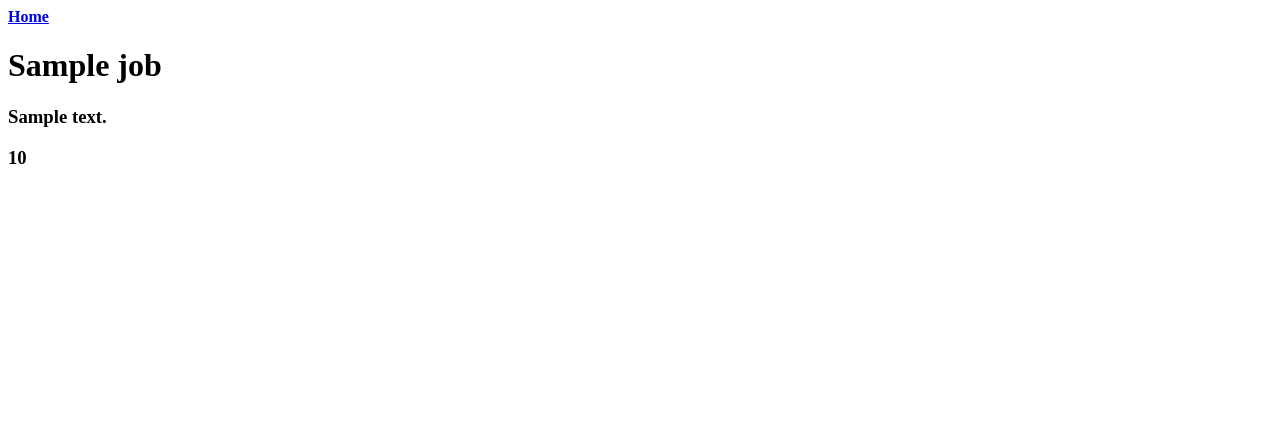
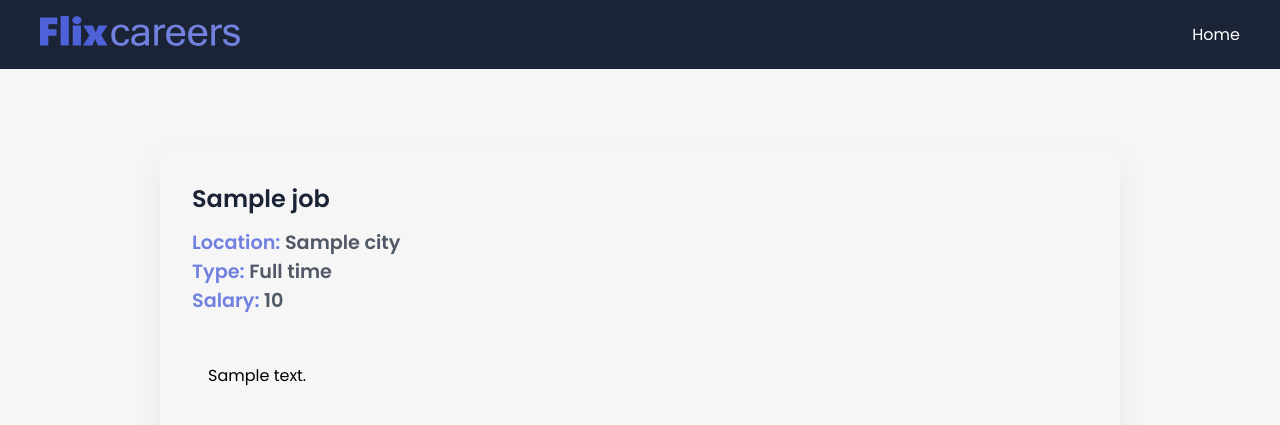
Before and after one commit to akashdhingra/jobapp, a Django app: template app/templates/app/job_detail.html in a window 1280 px wide. Shown: the top 425 px of the page. Run offline with Django 4.2, Linux system fonts and the light colour scheme; the template is opened without the code that fills it: most values are stand-ins (such as "Sample title", 1, 10 or a date in 2020); parts of the project's set-up code (start-up, migrations or seed data) failed here and were passed over.

Commit message:
Updated job details page

```diff
--- /dev/null
+++ b/app/static/app/app.js
@@ -0,0 +1,4 @@
+let links = document.querySelector('.links')
+function menu(){
+  links.classList.toggle('active')
+}
--- /dev/null
+++ b/app/static/app/style.css
@@ -0,0 +1,382 @@
+@import url("https://fonts.googleapis.com/css2?family=Poppins:ital,wght@0,100;0,200;0,300;0,400;0,500;0,600;0,700;0,800;0,900;1,100;1,200;1,300;1,400;1,500;1,600;1,700;1,800;1,900&display=swap");
+* {
+  margin: 0;
+  padding: 0;
+  box-sizing: border-box;
+  font-family: "Poppins", sans-serif;
+}
+:root {
+  --blue: #4d62d8;
+  --lblue: #7281e0;
+  --card: #fdfdfd;
+  --shadow: #64646f17 0px 12px 29px 0px;
+  --nav: #1b2436;
+}
+body {
+  background: #f5f6f5;
+}
+button {
+  border: none;
+  outline: none;
+  cursor: pointer;
+  border-radius: 3px;
+}
+nav {
+  background: var(--nav);
+  padding: 1em 0;
+}
+a {
+  text-decoration: none;
+  color: white;
+}
+.container {
+  max-width: 1200px;
+  margin: auto;
+}
+nav .container {
+  display: flex;
+  align-items: center;
+  justify-content: space-between;
+  color: white;
+}
+.logo h1 {
+  color: white;
+}
+.logo {
+  width: 200px;
+}
+img {
+  width: 100%;
+}
+.links {
+  display: flex;
+  align-items: center;
+  justify-content: center;
+}
+.links a {
+  color: white;
+  margin-left: 30px;
+  font-size: 1rem;
+  font-weight: 400;
+}
+.links .auth {
+  margin-left: 30px;
+  height: 45px;
+  padding: 0 20px;
+  font-size: 1rem;
+  font-weight: 500;
+  background: var(--blue);
+  color: white;
+  box-shadow: var(--shadow);
+}
+/* typo */
+.typo {
+  margin-top: 5em;
+}
+.title {
+  font-size: 2.3rem;
+  font-weight: 600;
+}
+.des {
+  font-size: 1rem;
+}
+
+/* post card */
+
+.post {
+  background: var(--card);
+  border-radius: 8px;
+  padding: 2em;
+  box-shadow: var(--shadow);
+  margin-top: 3em;
+  display: grid;
+  align-items: center;
+  grid-template-columns: 8fr 2fr;
+  border-bottom: 3px solid var(--lblue);
+}
+.menu {
+  display: none !important;
+}
+.buttons {
+  display: grid;
+  grid-template-columns: repeat(1, 1fr);
+  gap: 20px;
+}
+
+.post:last-child {
+  margin-bottom: 5em;
+}
+.item {
+  display: flex;
+  align-items: center;
+  margin-left: 30px;
+}
+.item:first-child {
+  margin-left: 0;
+}
+.job-des {
+  display: flex;
+  align-items: center;
+}
+
+.item span {
+  margin-right: 10px;
+  font-size: 20px !important;
+  color: gray;
+}
+.item p {
+  font-size: 1rem;
+  font-weight: 600;
+  color: gray;
+}
+.apply {
+  background: var(--blue);
+  height: 45px;
+  padding: 0 40px;
+  color: white;
+  font-size: 1rem;
+  font-weight: 500;
+}
+.view {
+  border: 1px solid var(--blue);
+  background: transparent;
+  color: var(--blue);
+}
+.job-title {
+  font-size: 1.2rem;
+  font-weight: 600;
+  margin-bottom: 10px;
+  color: var(--blue);
+}
+
+
+.r2 {
+  display: grid;
+  grid-template-columns: 1fr 1fr;
+  gap: 20px;
+}
+.view-post {
+  width: 80%;
+  border-radius: 10px;
+  box-shadow: var(--shadow);
+  margin: 5em auto;
+  padding: 2em;
+}
+.desc {
+  max-height: 300px;
+  overflow-y: scroll;
+  margin: 2em 0;
+  padding: 1em;
+}
+.desc::-webkit-scrollbar {
+  width: 3px;
+  background: #80808017;
+}
+.desc::-webkit-scrollbar-thumb {
+  background: #4d62d8;
+}
+.jobtitle {
+  font-size: 1.5rem;
+  color: var(--nav);
+  font-weight: 600;
+  margin-bottom: 0.5em;
+}
+.it {
+  font-size: 1.2rem;
+  font-weight: 600;
+  color: var(--lblue);
+}
+.it span {
+  color: #1b2436c0;
+}
+@media (max-width: 991px) {
+  .container {
+    padding: 0 10px;
+  }
+  .post {
+    grid-template-columns: 1fr;
+    padding: 1em;
+  }
+  .job-des {
+    flex-direction: column;
+    align-items: flex-start;
+  }
+  .item {
+    margin-left: 0;
+  }
+  .apply {
+    margin-top: 1em;
+  }
+  .search {
+    height: 45px;
+  }
+  .links {
+    height: 90vh;
+    width: 100%;
+    position: fixed;
+    top: 10vh;
+    left: 0;
+    background: #000000d7;
+    flex-direction: column;
+    justify-content: space-around;
+    backdrop-filter: blur(15px);
+    transform: translateX(100%);
+    transition: 0.3s;
+  }
+  .active {
+    transform: translateX(0%);
+    transition: 0.3s;
+  }
+  .links a {
+    margin-left: 0;
+  }
+  .auth {
+    margin-left: 0 !important;
+  }
+  nav {
+    position: fixed;
+    top: 0;
+    width: 100%;
+    height: 10vh;
+  }
+  nav .container {
+    height: 100%;
+  }
+  .menu {
+    font-size: 35px !important;
+    display: block !important;
+  }
+  .logo {
+    width: 150px;
+  }
+  .buttons {
+    grid-template-columns: 1fr;
+    gap: 0;
+  }
+  .view-post {
+    width: 100%;
+    padding: 2em 1em;
+    margin-top: 7em;
+  }
+  .jobtitle {
+    font-size: 1.2rem;
+  }
+  .it {
+    font-size: 1rem;
+  }
+}
+
+button{
+  cursor: pointer;
+  }
+
+
+  /* Email code */
+  .subscribe-text{
+  border: none;
+  outline: none;
+  height: 45px;
+  padding: 0 15px;
+  border-radius: 5px;
+  font-size: 1rem;
+  font-weight: 400;
+  width: 100%;
+  }
+
+  /* .email-form{
+    grid-template-columns: 1fr;
+    padding: 1em;
+    margin-top: 15vh;
+    display: grid;
+    gap: 2em;
+    background-color: var(--blue);
+    padding: 2em;
+    border-radius: 8px;
+    margin-top: 3em;
+    width: 50%;
+    position: absolute;
+    top: 30%;
+    left: 50%;
+    margin-right: -50%;
+    transform: translate(-50%, -50%)
+  } */
+
+  .email-form-title{
+    color: #f5f6f5;
+    font-size: 300%;
+    text-align: center;
+  }
+
+  .email-form-title-success{
+    color: yellow;
+    font-size: 300%;
+    text-align: center;
+    display: none;
+  }
+
+  .help-text{
+    font-size: 10px;
+    color: gray;
+    padding: 0;
+    margin: 0;
+  }
+
+  .email-submit{
+    border: none;
+    outline: none;
+    height: 45px;
+    background: var(--blue);
+    border-radius: 3px;
+    cursor: pointer;
+    font-size: 1rem;
+    font-weight: 500;
+    color: white;
+    padding: 0 3em;
+
+  }
+
+  label {
+    color: var(--lblue);
+    font-weight: 500;
+    padding-bottom: 10px;
+}
+
+input, select {
+border: none;
+outline: none;
+height: 45px;
+border-radius: 3px;
+width: 100%;
+background: #7281e02a;
+padding: 0 20px;
+margin-bottom: 2em;
+}
+
+form {
+  width: 50%;
+  padding: 3em 2em;
+  background: white;
+  border-radius: 10px;
+  margin: 5em auto;
+  box-shadow: var(--shadow);
+}
+
+.errorlist {
+  background: #ff27272a;
+  color: #ff0000;
+  padding: 10px;
+  border-radius: 5px;
+  font-size: 18px;
+  font-weight: 500;
+}
+
+.thank-you{
+  border: none;
+  outline: none;
+  height: 45px;
+  border-radius: 3px;
+  width: 100%;
+  padding: 0 20px;
+  margin: 2em;
+  font-size: 30px;
+}
--- a/app/templates/app/job_detail.html
+++ b/app/templates/app/job_detail.html
@@ -1,7 +1,48 @@
-<a href="{% url 'jobs_home' %}">
-    <h4>Home<h4>
-</a>
-
-<h1>{{job.title}}</h1>
-<h3>{{job.description}}</h3>
-<h3>{{job.salary}}</h3>
+{% load static %}
+<!DOCTYPE html>
+<html lang="en">
+  <head>
+    <meta charset="UTF-8" />
+    <meta http-equiv="X-UA-Compatible" content="IE=edge" />
+    <meta name="viewport" content="width=device-width, initial-scale=1.0" />
+    <link rel="stylesheet" href= "{% static 'app/style.css' %}" />
+    <link
+      href="https://fonts.googleapis.com/css?family=Material+Icons|Material+Icons+Outlined|Material+Icons+Two+Tone|Material+Icons+Round|Material+Icons+Sharp"
+      rel="stylesheet"
+    />
+    <title>View job</title>
+  </head>
+  <body>
+    <header>
+      <nav>
+        <div class="container">
+          <div class="logo">
+            <img src="{% static 'app/logo.svg' %}" alt="" />
+          </div>
+          <div class="links">
+            <a href="{% url 'jobs_home' %}">Home</a>
+          </div>
+          <span class="material-icons menu" onclick="menu()"> menu </span>
+        </div>
+      </nav>
+    </header>
+    <section>
+      <div class="container">
+        <div class="view-post">
+          <h1 class="jobtitle">
+            {{job.title}}
+          </h1>
+          <p class="location it">Location: <span>{{job.location.city}}</span></p>
+          <p class="status it">Type: <span>Full time</span></p>
+          <p class="budget it">Salary: <span>{{job.salary}}</span></p>
+          <div class="desc">
+            <p class="details">
+               {{job.description}}
+            </p>
+          </div>
+        </div>
+      </div>
+    </section>
+    <script src="{% static 'app/app.js' %}"></script>
+  </body>
+</html>
```
Also changed, not shown: app/static/app/logo.svg (added).
